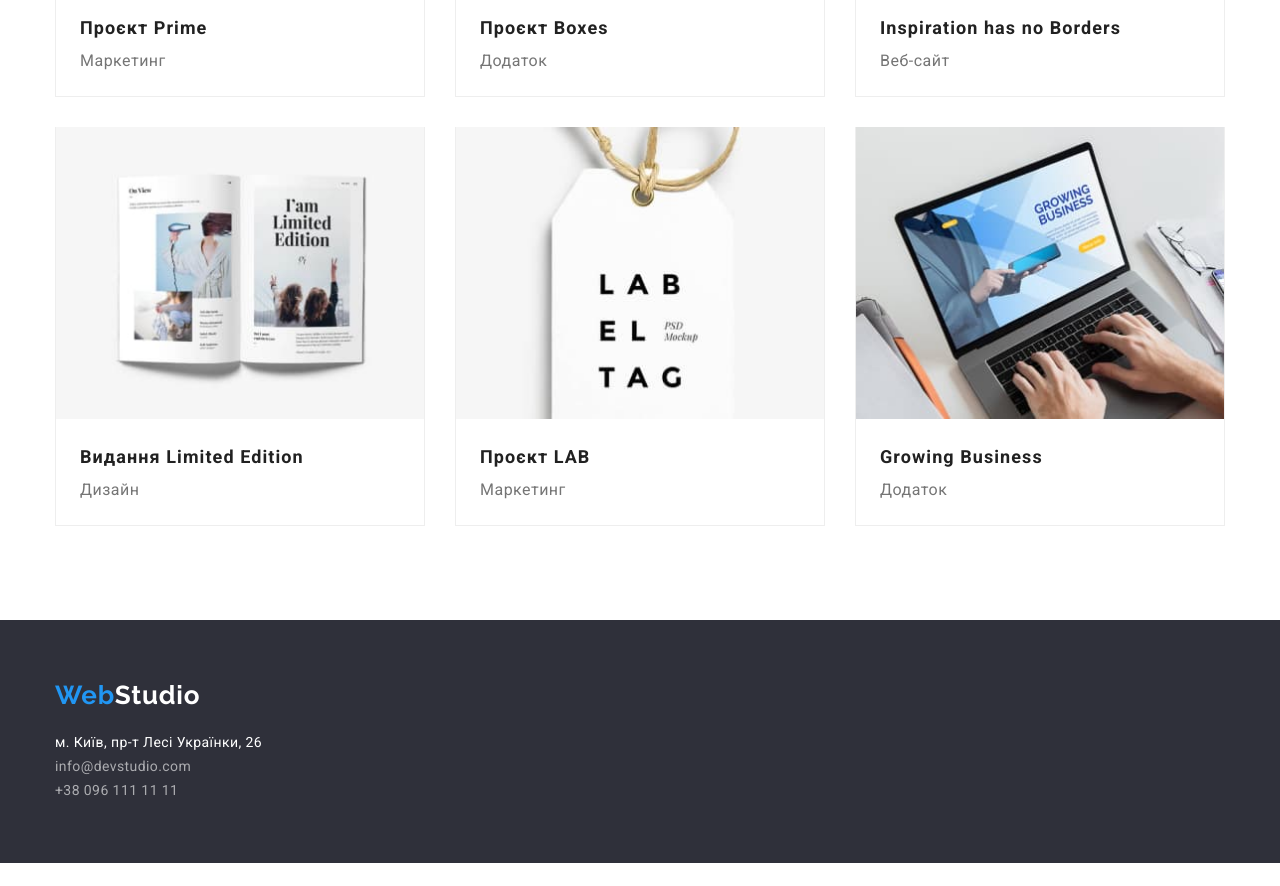
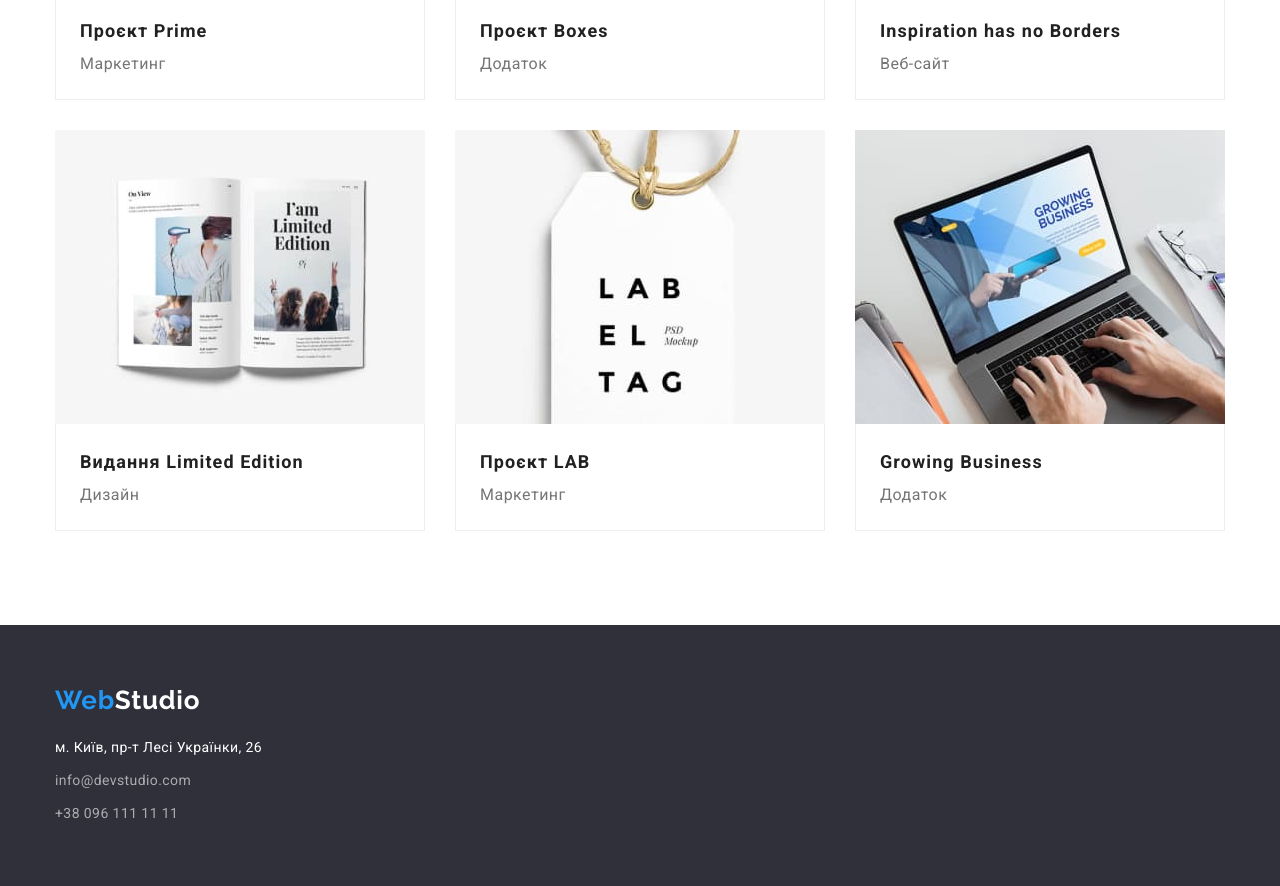
Before and after one commit to Zubkov-Sergey/goit-markup-hw-03, a plain HTML site: page portfolio.html in a window 1280 px wide. Shown: the part 1000-1886 px from the top of the page. Before the commit the page ends 1863 px from the top, so only its background shows below. Drawn offline with nearby package versions, Linux system fonts and the light colour scheme.

Commit message:
dz3-ver2

```diff
--- a/css/styles.css
+++ b/css/styles.css
@@ -7,6 +7,7 @@
  --color-heroblack: #2F303A;
  --color-contacts: rgba(255, 255, 255, 0.6);
  --color-buttons:  #F5F4FA;
+ --color-button: #188CE8;
  --color-port: #EEEEEE;
  --color-header: #ECECEC;
 }
@@ -151,8 +152,12 @@ body {
  color: var(--color-white);
  background: var(--color-blue);
  box-shadow: 0px 4px 4px rgba(0, 0, 0, 0.15);
+ border: none;
  border-radius: 4px;
  cursor: pointer;
+}
+.hero-btn:hover {
+    background-color: var(--color-button);
 }
 
 /*--------benefits------------*/
@@ -276,21 +281,11 @@ body {
  max-width: 370px;
  width: calc((100%-60px)/3);
  background: var(--color-white);
- border-right-width: 1px;
-  border-right-style: solid;
-  border-right-color: var(--color-port);
- border-bottom-width: 1px;
-  border-bottom-style: solid;
-  border-bottom-color: var(--color-port);
-  border-left-width: 1px;
-  border-left-style: solid;
-  border-left-color: var(--color-port);
 }
 .port-conteiner {
-    margin-bottom: 20px;
-    margin-right: 24px;
-    margin-left: 24px;
-    margin-top: 20px;
+    padding:20px 24px;
+    border: 1px solid var(--color-port) ;
+    border-top: none;
 }
 .portfolio-item-title {
  font-weight: 700;
@@ -325,13 +320,19 @@ body {
 .footer-logo-web {
  color: var(--color-blue);
 }
+.footer-address {
+ padding-top: 20px;
+}
 .footer-list {
  font-style: normal;
  font-size: 14px;
  line-height: 1.714;
  letter-spacing: 0.03em;
- padding-top: 20px;
 }
+.footer-item {
+ margin-top: 9px;
+}
+
 .footer-list-item {
  text-decoration: none;
  color: var(--color-white);
@@ -342,5 +343,4 @@ body {
 }
 .contacts {
  color: var(--color-contacts);
- padding-top: 9px;
 }
--- a/portfolio.html
+++ b/portfolio.html
@@ -80,11 +80,11 @@
  <footer class="footer">
     <div class="conteiner footer-cont">
     <a href="./index.html" class="footer-logo"><span class="footer-logo-web">Web</span>Studio</a>
-    <address>
+    <address class="footer-address">
     <ul class="footer-list">
         <li><a class="footer-list-item" href="https://goo.gl/maps/fPZPmvqRxo8YK3xt6" target="_blank" rel="noopener noreferrer">м. Київ, пр-т Лесі Українки, 26</a></li>
-        <li><a class="footer-list-item contacts" href="mailto:info@devstudio.com">info@devstudio.com</a></li>
-        <li><a class="footer-list-item contacts" href="tel:+380961111111">+38 096 111 11 11</a></li>
+        <li class="footer-item"><a class="footer-list-item contacts" href="mailto:info@devstudio.com">info@devstudio.com</a></li>
+        <li class="footer-item"><a class="footer-list-item contacts" href="tel:+380961111111">+38 096 111 11 11</a></li>
     </ul>
 </address>
  </div>
```
Also changed, not shown: index.html (+3 -3 lines).
